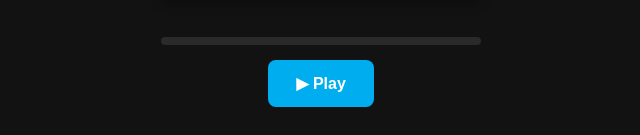
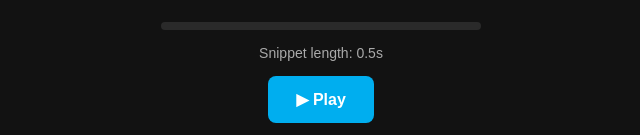
Before and after one commit to ezc9-tech/songless-clone-frontend, a React (Vite) app: page /adtune-game-page in a window 1280 px wide. Shown: the part 548-683 px from the top of the page, without its empty margins (319-959 px from the left). Built offline with nearby package versions, Linux system fonts and the light colour scheme; no server answers; the database is empty.

Commit message:
feature: [NA] timings of how long song plays is based on guesses

```diff
--- a/src/components/PlayButtonContainer.jsx
+++ b/src/components/PlayButtonContainer.jsx
@@ -1,11 +1,20 @@
 import React, { useEffect, useRef, useState } from 'react';
 
-export default function PlayButtonContainer({ soundcloudUrl }) {
+export default function PlayButtonContainer({ soundcloudUrl, guessCount, isGameOver }) {
     const [isPlaying, setIsPlaying] = useState(false);
     const [progress, setProgress] = useState(0);
     const iframeRef = useRef(null);
     const widgetRef = useRef(null);
     const pollingRef = useRef(null);
+
+    const limit = 500 * Math.pow(2, Math.min(guessCount, 5));
+    const limitSeconds = (limit / 1000).toFixed(1);
+    const limitRef = useRef(limit);
+
+    useEffect(() => {
+        limitRef.current = limit;
+        setProgress(0);
+    }, [limit]);
 
     useEffect(() => {
         if (!soundcloudUrl) return;
@@ -24,18 +33,18 @@ export default function PlayButtonContainer({ soundcloudUrl }) {
             stopPolling();
             pollingRef.current = setInterval(() => {
                 targetWidget.getPosition((pos) => {
-                    const limit = 30000; // 30 seconds
-                    if (pos >= limit) {
+                    const currentLimit = limitRef.current;
+                    if (pos >= currentLimit) {
                         targetWidget.pause();
                         targetWidget.seekTo(0);
                         setProgress(100);
                         setIsPlaying(false);
                         stopPolling();
                     } else {
-                        setProgress((pos / limit) * 100);
+                        setProgress((pos / currentLimit) * 100);
                     }
                 });
-            }, 100); // Poll every 100ms for precision
+            }, 20); // Poll every 20ms for higher precision
         };
 
         const setupWidget = () => {
@@ -47,6 +56,7 @@ export default function PlayButtonContainer({ soundcloudUrl }) {
                     // Reset state when new song is ready
                     setProgress(0);
                     setIsPlaying(false);
+                    widget.seekTo(0);
                 });
 
                 widget.bind(window.SC.Widget.Events.PLAY, () => {
@@ -103,7 +113,12 @@ export default function PlayButtonContainer({ soundcloudUrl }) {
 
     const handlePlayPause = () => {
         if (widgetRef.current) {
-            widgetRef.current.toggle();
+            if (!isPlaying) {
+                widgetRef.current.seekTo(0);
+                widgetRef.current.play();
+            } else {
+                widgetRef.current.pause();
+            }
         }
     };
 
@@ -111,6 +126,9 @@ export default function PlayButtonContainer({ soundcloudUrl }) {
         <div className="play-container">
             <div className="progress-bar">
                 <div className="progress-fill" style={{ width: `${progress}%` }}/>
+            </div>
+            <div className="snippet-info">
+                Snippet length: {limitSeconds}s
             </div>
             <button onClick={handlePlayPause}>
                 {isPlaying ? '⏸ Pause' : '▶ Play'}
--- a/src/pages/AdtuneGamePage.jsx
+++ b/src/pages/AdtuneGamePage.jsx
@@ -58,7 +58,12 @@ export default function AdtuneGamePage() {
         <div className="game-container">
             <Header />
             <GuessContainer guesses={guesses} correctSong={correctSong} />
-            <PlayButtonContainer soundcloudUrl={songUrl} />
+
+            <PlayButtonContainer
+                soundcloudUrl={songUrl}
+                guessCount={guesses.length}
+                isGameOver={isGameOver}
+            />
             <SongSearch onGuess={handleGuess} disabled={isGameOver} />
         </div>
     )
--- a/src/styles/AdtunePage.css
+++ b/src/styles/AdtunePage.css
@@ -195,3 +195,10 @@ body {
   background: #00aeef;
   transition: width 0.05s linear;
 }
+
+.snippet-info {
+  font-size: 14px;
+  color: #aaa;
+  margin-bottom: 15px;
+  font-weight: 500;
+}
```
